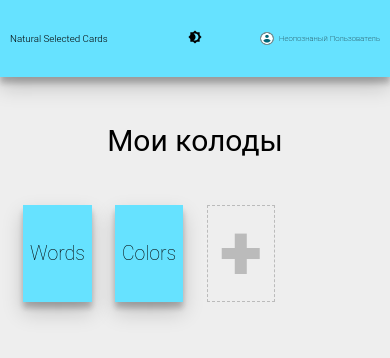
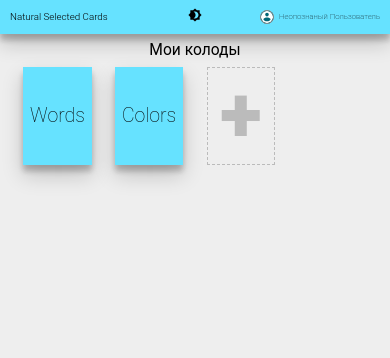
Before and after one commit to OptimumDev/Natural-selected-cards, a React (Create React App) app in the folder natural-selected-cards/: page / in a window 390 px wide. Both pictures are taken after a click on the button "Войдите". Shown: the top 358 px of the page. Built offline with nearby package versions, Linux system fonts and the light colour scheme.

Commit message:
make design more responsive

```diff
--- a/natural-selected-cards/src/Components/App/App.css
+++ b/natural-selected-cards/src/Components/App/App.css
@@ -2,11 +2,12 @@
     height: 100vh;
     width: 100vw;
     overflow: hidden;
-    display: grid;
-    grid-template-rows: 1fr 10fr;
+    display: flex;
+    flex-direction: column;
     font-family: Roboto, sans-serif;
     cursor: default;
     position: relative;
+    transition: background-color 0.5s, color 0.5s;
 }
 
 input {
@@ -14,18 +15,24 @@ input {
 }
 
 .page {
-    display: grid;
-    grid-template-rows: 2fr 10fr;
+    flex: 1 1 auto;
+    display: flex;
+    flex-direction: column;
     overflow-y: auto;
     overflow-x: hidden;
 }
 
 .page-name {
+    flex: none;
     display: flex;
     align-items: center;
     justify-content: center;
-    font-size: 30px;
-    min-height: 100px;
+    font-size: 4vw;
+    padding: 2vw;
+}
+
+.page-content {
+    flex: 1 0 auto;
 }
 
 .dark .page-name {
@@ -39,6 +46,7 @@ header {
     padding: 10px;
     position: relative;
     z-index: 100;
+    flex: none;
 }
 
 button {
--- a/natural-selected-cards/src/Components/CardCarousel/CardCarousel.css
+++ b/natural-selected-cards/src/Components/CardCarousel/CardCarousel.css
@@ -50,11 +50,3 @@
 .buttons button:only-child {
     margin: 0 auto;
 }
-
-.back-button {
-    flex-shrink: 0;
-    height: 10vw;
-    width: 30vw;
-    margin-left: 2.5vw;
-    font-size: 200%;
-}
--- a/natural-selected-cards/src/Components/ChooseDialog/ChooseDialog.css
+++ b/natural-selected-cards/src/Components/ChooseDialog/ChooseDialog.css
@@ -54,6 +54,8 @@
 .cancel-button {
     width: 10vw;
     height: 5vh;
+    font-size: 1.5vw;
+    font-weight: 200;
 }
 
 .choices *:hover {
--- a/natural-selected-cards/src/Components/DeckSubview/DeckSubview.css
+++ b/natural-selected-cards/src/Components/DeckSubview/DeckSubview.css
@@ -2,7 +2,6 @@
     display: flex;
     overflow-x: auto;
     padding: 20px 10px;
-    min-height: 6vw;
 }
 
 .card-container {
--- a/natural-selected-cards/src/Components/Pages/DecksPage/DeckPage.css
+++ b/natural-selected-cards/src/Components/Pages/DecksPage/DeckPage.css
@@ -8,6 +8,7 @@
     display: flex;
     width: 100%;
     flex-wrap: wrap;
+    align-content: flex-start;
 }
 
 .create-button,
--- a/natural-selected-cards/src/Components/Pages/DecksPage/DecksPage.js
+++ b/natural-selected-cards/src/Components/Pages/DecksPage/DecksPage.js
@@ -22,7 +22,7 @@ export default class Decks extends React.Component {
                     <div className='page-name'>
                         {isUsers ? 'Мои колоды' : 'Стандартные колоды'}
                     </div>
-                    <div className='decks'>
+                    <div className='page-content decks'>
                         {this.state.decks.map(this.createDeck)}
                         {isUsers && <div className='create-button' onClick={this.toggleChooseDialog}>+</div>}
                     </div>
--- a/natural-selected-cards/src/Components/Pages/GamePage/GamePage.css
+++ b/natural-selected-cards/src/Components/Pages/GamePage/GamePage.css
@@ -9,3 +9,18 @@
     font-size: 4vw;
     font-weight: 200;
 }
+
+.back-button {
+    flex-shrink: 0;
+    height: 10vw;
+    width: 30vw;
+    margin-left: 2.5vw;
+    font-size: 4vw;
+    font-weight: 200;
+}
+
+.game-page .page-content {
+    display: flex;
+    align-items: center;
+    justify-content: center;
+}
--- a/natural-selected-cards/src/Components/Pages/GamePage/GamePage.js
+++ b/natural-selected-cards/src/Components/Pages/GamePage/GamePage.js
@@ -25,6 +25,7 @@ export default class GamePage extends React.Component {
                 <div className='page-name'>
                     {this.deck.name}
                 </div>
+                <div className='page-content'>
                     <CardCarousel
                         cardIndex={this.state.cardIndex}
                         lastButton={this.createButton('Вернуться', this.props.onEnd, 'main-color back-button')}
@@ -32,6 +33,7 @@ export default class GamePage extends React.Component {
                     >
                         {this.deck.cards.map(this.getCard)}
                     </CardCarousel>
+                </div>
             </div>
         );
     }
--- a/natural-selected-cards/src/Components/Pages/MainPage/MainPage.js
+++ b/natural-selected-cards/src/Components/Pages/MainPage/MainPage.js
@@ -3,7 +3,7 @@ import './MainPage.css'
 
 export default function MainPage({onLogin}) {
     return (
-        <div className='main-page'>
+        <div className='page main-page page-content'>
             <p>
                 Добро пожаловать!<br/>
                 Данный сайт предоставляет возможность<br/>
--- a/natural-selected-cards/src/Components/Pages/ViewDeckPage/ViewDeckPage.css
+++ b/natural-selected-cards/src/Components/Pages/ViewDeckPage/ViewDeckPage.css
@@ -1,5 +1,14 @@
+.view-page .page-content {
+    display: flex;
+    flex-direction: column;
+}
+
 .middle {
     position: relative;
+    flex: 1 0 auto;
+    display: flex;
+    align-items: center;
+    justify-content: center;
 }
 
 .card-side input {
--- a/natural-selected-cards/src/Components/Pages/ViewDeckPage/ViewDeckPage.js
+++ b/natural-selected-cards/src/Components/Pages/ViewDeckPage/ViewDeckPage.js
@@ -28,6 +28,7 @@ export default class ViewDeckPage extends React.Component {
                 <div className='page-name'>
                     {this.getHeading()}
                 </div>
+                <div className='page-content'>
                     <div className='middle'>
                         <CardCarousel
                             cardIndex={this.state.cardIndex}
@@ -44,6 +45,7 @@ export default class ViewDeckPage extends React.Component {
                         chosenIndex={this.state.cardIndex}
                         onCardChoice={this.setCardIndex}
                     />
+                </div>
             </div>
         );
     }
```
Lines whose indentation alone changed are shown as unchanged.
